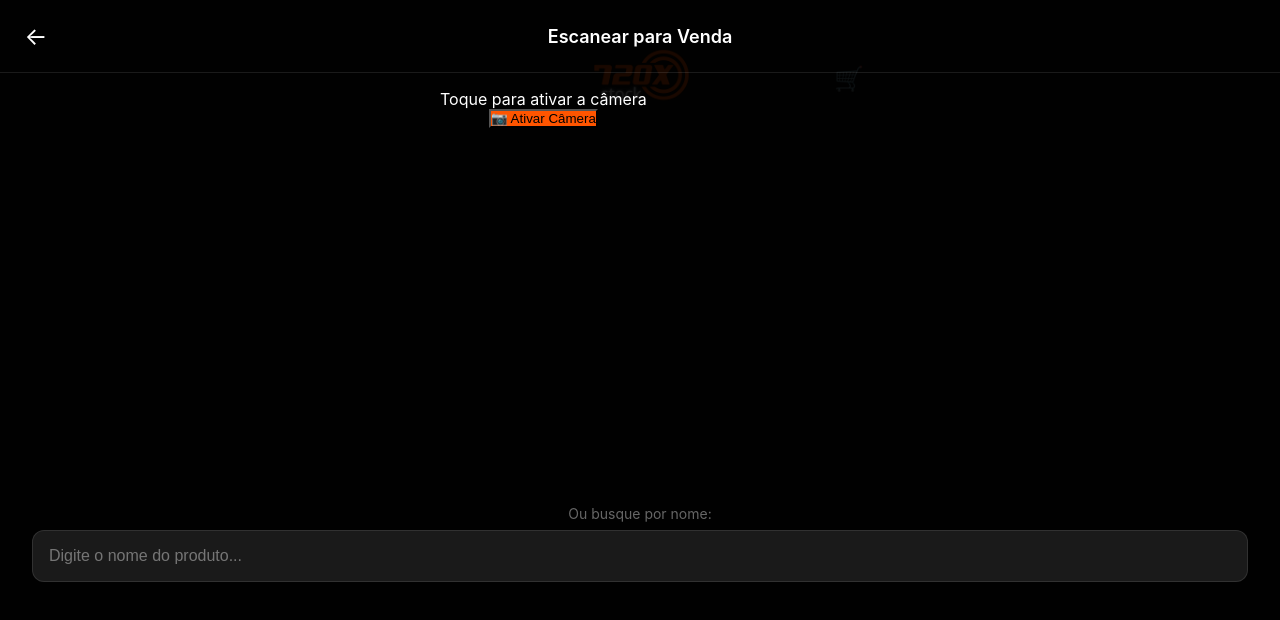
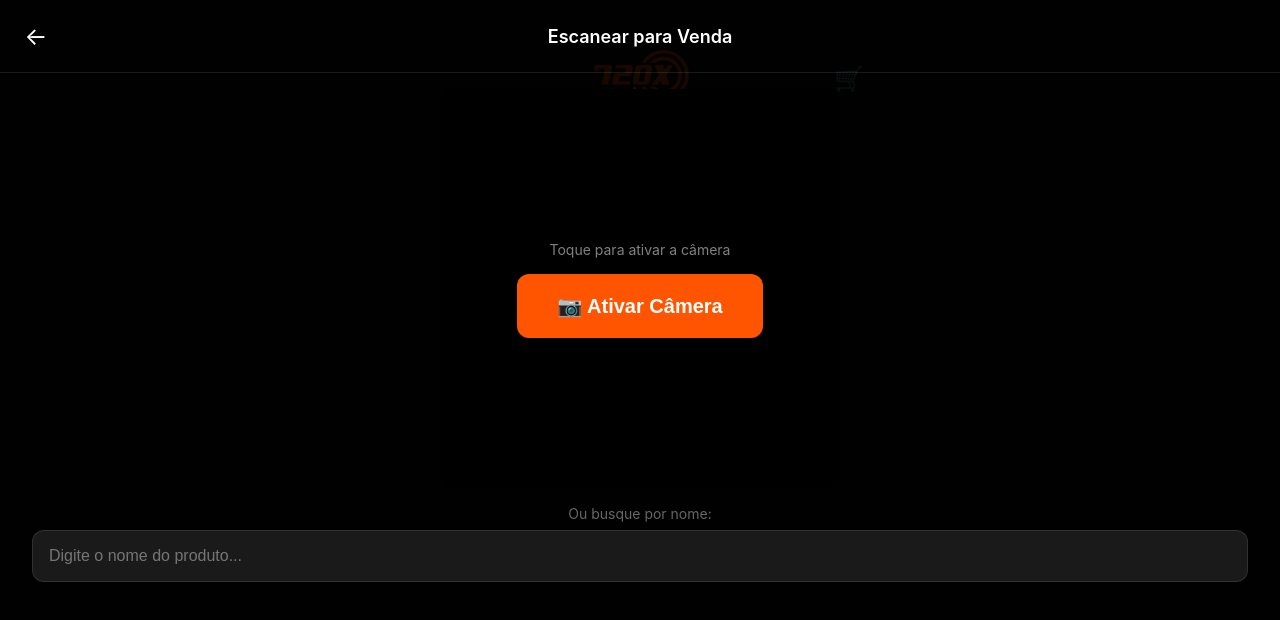
Before and after one commit to douglasfreitas-data/stock-720x, a Next.js app in the folder app/: page /scan in a window 1280 px wide. Shown: the top 620 px of the page. Built offline with nearby package versions, Linux system fonts and the light colour scheme.

Commit message:
fix: scanner overlay fora do container + inline styles + restaura bugs.md

```diff
--- a/app/src/components/Scanner.tsx
+++ b/app/src/components/Scanner.tsx
@@ -116,18 +116,55 @@ export default function Scanner({ onScan, onError }: ScannerProps) {
     };
 
     return (
-        <div className="scanner-wrapper w-full flex flex-col items-center">
-            <div
-                id={containerId}
-                className="w-full max-w-[400px] aspect-square bg-black rounded-lg overflow-hidden relative"
-            >
-                {/* Overlay: Ativar Câmera (visible only when not active) */}
+        <div style={{ width: '100%', display: 'flex', flexDirection: 'column', alignItems: 'center' }}>
+            {/* Wrapper: position relative so overlay can sit on top */}
+            <div style={{ position: 'relative', width: '100%', maxWidth: '400px', aspectRatio: '1/1' }}>
+                {/* Scanner container — Html5Qrcode manages this div, keep it clean */}
+                <div
+                    id={containerId}
+                    style={{
+                        width: '100%',
+                        height: '100%',
+                        background: '#000',
+                        borderRadius: '12px',
+                        overflow: 'hidden',
+                    }}
+                />
+                {/* Overlay: sits ON TOP of scanner container as a sibling */}
                 {!isActive && (
-                    <div className="absolute inset-0 flex flex-col items-center justify-center gap-4 z-10">
-                        <p className="text-white/50 text-sm">Toque para ativar a câmera</p>
+                    <div
+                        style={{
+                            position: 'absolute',
+                            top: 0,
+                            left: 0,
+                            right: 0,
+                            bottom: 0,
+                            display: 'flex',
+                            flexDirection: 'column',
+                            alignItems: 'center',
+                            justifyContent: 'center',
+                            gap: '16px',
+                            zIndex: 10,
+                            borderRadius: '12px',
+                            background: 'rgba(0,0,0,0.7)',
+                        }}
+                    >
+                        <p style={{ color: 'rgba(255,255,255,0.5)', fontSize: '0.875rem', margin: 0 }}>
+                            Toque para ativar a câmera
+                        </p>
                         <button
                             onClick={startScanner}
-                            className="px-10 py-5 bg-[var(--accent)] text-white rounded-xl font-semibold text-xl hover:bg-[var(--accent-hover)] transition-colors shadow-lg"
+                            style={{
+                                padding: '20px 40px',
+                                background: 'var(--accent)',
+                                color: '#fff',
+                                borderRadius: '12px',
+                                fontWeight: 600,
+                                fontSize: '1.25rem',
+                                border: 'none',
+                                cursor: 'pointer',
+                                boxShadow: '0 4px 12px rgba(0,0,0,0.3)',
+                            }}
                         >
                             📷 Ativar Câmera
                         </button>
@@ -136,7 +173,16 @@ export default function Scanner({ onScan, onError }: ScannerProps) {
             </div>
 
             {error && (
-                <div className="mt-4 p-3 bg-red-100/10 border border-red-500/50 text-red-500 rounded-lg text-center text-sm">
+                <div style={{
+                    marginTop: '16px',
+                    padding: '12px',
+                    background: 'rgba(255,0,0,0.1)',
+                    border: '1px solid rgba(255,0,0,0.5)',
+                    color: '#ef4444',
+                    borderRadius: '8px',
+                    textAlign: 'center',
+                    fontSize: '0.875rem',
+                }}>
                     {error}
                 </div>
             )}
```
Also changed, not shown: 1 other file (tests, documents, lock files or other folders).
